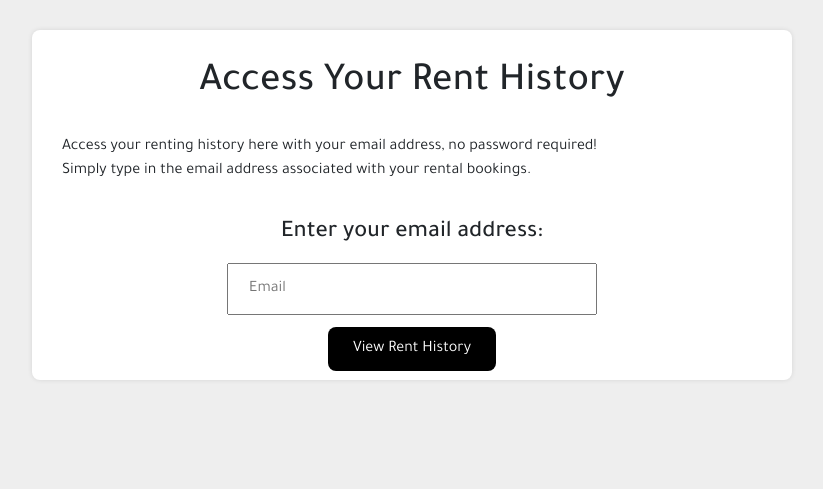
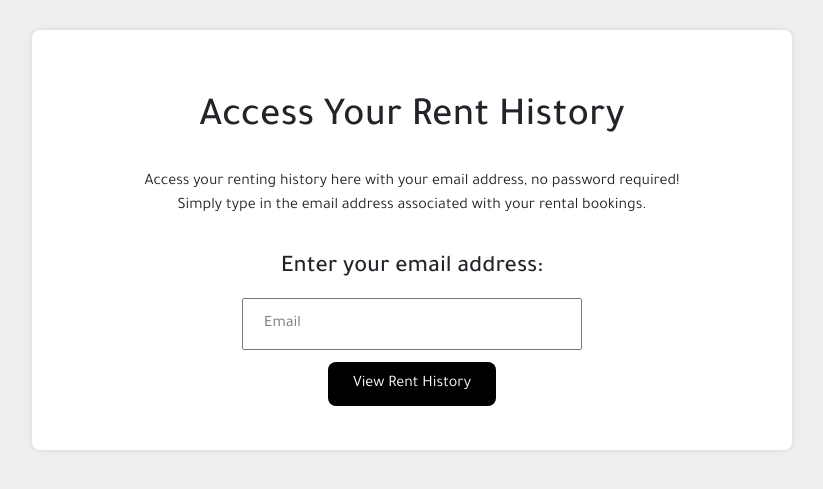
Before and after one commit to catherinerp/online-car-rental-system, a PHP site: page /accountForm.php in a window 1280 px wide. Shown: the part 214-703 px from the top of the page, without its empty margins (228-1051 px from the left). Run offline with PHP 8.4, Linux system fonts and the light colour scheme; some libraries are stand-ins or nearby versions.

```diff
--- a/accountForm.php
+++ b/accountForm.php
@@ -2,10 +2,10 @@
 include 'includes/header.php';
 ?>
 <div class="main-container">
-    <div class="cart-container">
+    <div class="cart-container" style="padding:40px;">
         </br>
         <h1 style="text-align:center">Access Your Rent History</h1>
-        <p style="margin:0 auto; padding:20px; width:100%;">
+        <p style="text-align:center; padding:20px; width:100%;">
         Access your renting history here with your email address, no password required!<br>
         Simply type in the email address associated with your rental bookings.
         <p>
--- a/assets/cars.json
+++ b/assets/cars.json
@@ -6,7 +6,7 @@
         "Model": "Corolla",
         "Mileage": "50000",
         "Year": "2018",
-        "Availability": false,
+        "Availability": true,
         "Price_per_day": "50.00",
         "Fuel": "Gasoline",
         "Transmission_type": "Automatic",
@@ -21,7 +21,7 @@
         "Model": "Civic",
         "Mileage": "30000",
         "Year": "2019",
-        "Availability": false,
+        "Availability": true,
         "Price_per_day": "45.00",
         "Fuel": "Gasoline",
         "Transmission_type": "Manual",
@@ -81,7 +81,7 @@
         "Model": "Altima",
         "Mileage": "40000",
         "Year": "2016",
-        "Availability": false,
+        "Availability": true,
         "Price_per_day": "40.00",
         "Fuel": "Gasoline",
         "Transmission_type": "Automatic",
--- a/confirmOrder.php
+++ b/confirmOrder.php
@@ -89,7 +89,7 @@ if (empty($_SESSION['cart'])) {
         <hr>
             <h3>Total</h3>
             <p style="font-size:20px"><?php echo $total_quantity;?> <i class="fa fa-car" aria-hidden="true"></i></br>
-            $<?php echo $total_price;?>/day</p>
+            $<?php echo $total_price;?></p>
         <form method="get">
             <button style='float:right' class='add-cart-btn' type='submit' name='emptyCart'>Go Home</button>
         </form>
--- a/help.php
+++ b/help.php
@@ -1,6 +1,6 @@
 <?php include 'includes/header.php'; ?>
 <div class="main-container">
-    <div class="cart-container">
+    <div class="cart-container" style="padding:40px;">
         </br>
         <h1 style="text-align:center">Welcome to Hertz-UTS!</h1>
         <h3 style="text-align:center">About</h3>
```
Also changed, not shown: checkout.php (+12 -2 lines).
